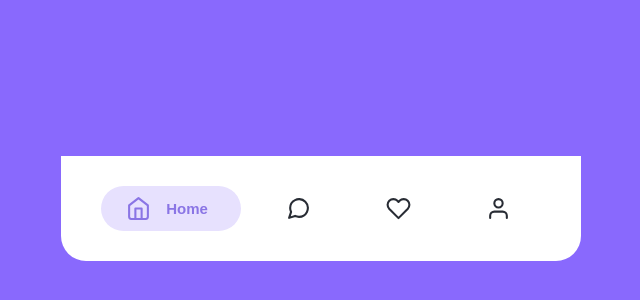
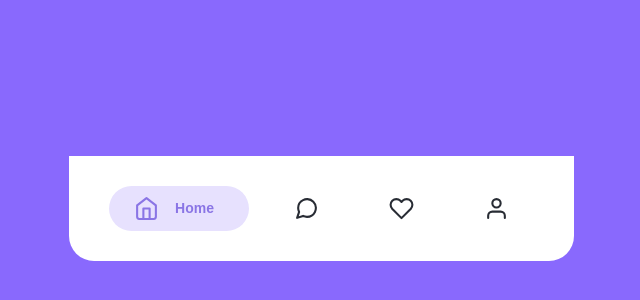
Before and after one commit to feMoraes0/react-tab-bar, a React (Create React App) app: page / in a window 1280 px wide. Shown: the part 192-492 px from the top of the page, without its empty margins (319-959 px from the left). Built offline with nearby package versions, Linux system fonts and the light colour scheme.

Commit message:
fix: font size and width

```diff
--- a/src/App.css
+++ b/src/App.css
@@ -34,7 +34,7 @@ button:focus {
   flex-direction: row;
   align-items: center;
   transition: all 500ms;
-  width: 80px;
+  width: 75px;
 }
 
 .app-bar-item svg {
@@ -45,7 +45,7 @@ button:focus {
   opacity: 0;
   width: 0;
   font-weight: 600;
-  font-size: 15px;
+  font-size: 14px;
   transition: all 500ms;
 }
 
```
